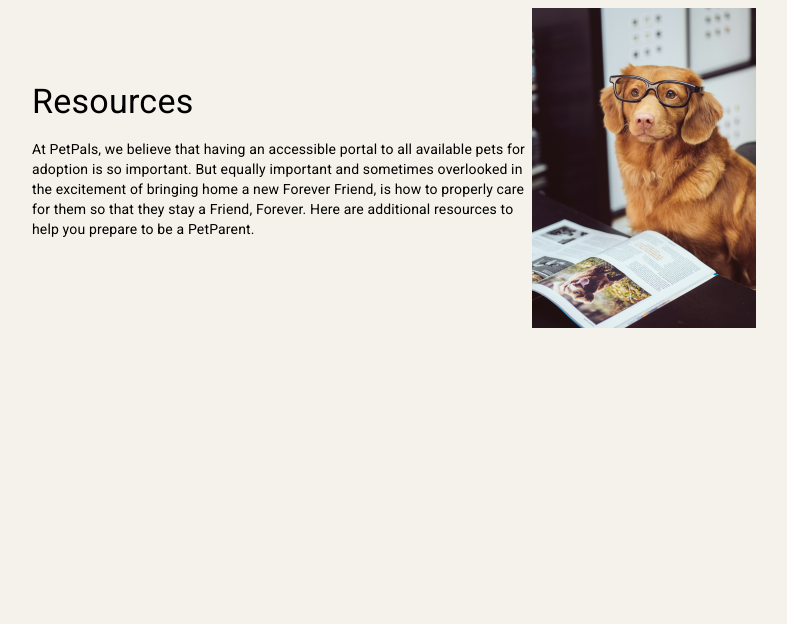
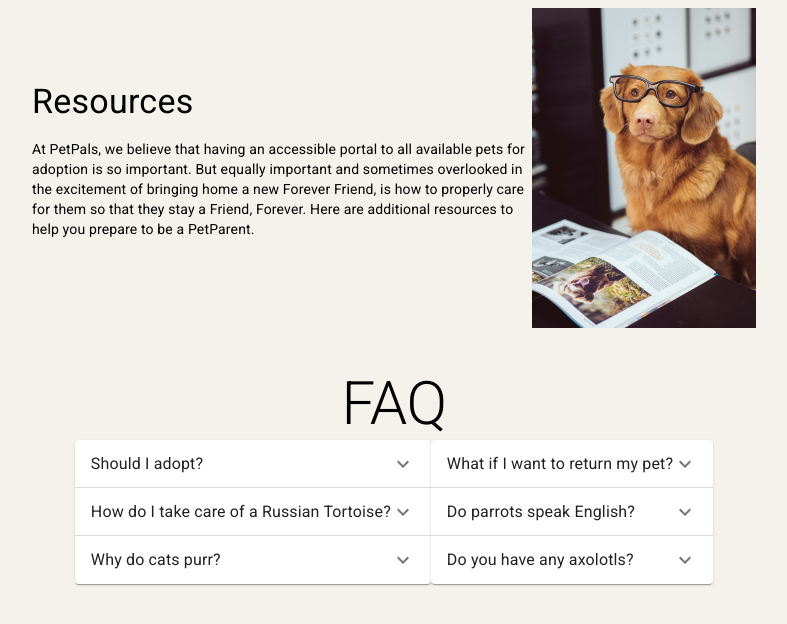
Before and after one commit to Code-the-Dream-School/ffprac-team3-front, a React (Vite) app: page /resources in a window 1280 px wide. Shown: the top 624 px of the page, without its empty margins (246-1033 px from the left). Built offline with nearby package versions, Linux system fonts and the light colour scheme.

Commit message:
add FAQ component w/ reusable Accordion for Q&As

```diff
--- /dev/null
+++ b/src/components/FAQ.tsx
@@ -0,0 +1,80 @@
+import React from "react";
+import {
+    Box,
+    Typography,
+    Accordion,
+    AccordionDetails,
+    AccordionSummary
+} from "@mui/material";
+import { KeyboardArrowDown } from "@mui/icons-material";
+
+const FAQAccordion = ({ question, answer }) => {
+    return (
+        <>
+            <Accordion>
+                <AccordionSummary
+                    expandIcon={<KeyboardArrowDown />}
+                >
+                    <Typography>{question}</Typography>
+                </AccordionSummary>
+
+                <AccordionDetails>
+                    <Typography>{answer}</Typography>
+                </AccordionDetails>
+            </Accordion>
+        </>
+    )
+}
+
+const FAQ = () => {
+    return (
+        <>
+            <Typography
+                variant="h2"
+                textAlign="center"
+                mt={5}
+            >
+                FAQ
+            </Typography>
+
+            <Box display="flex" justifyContent="center">
+                <Box>
+                    <FAQAccordion
+                        question={"Should I adopt?"}
+                        answer={"Answer..."}
+                    />
+
+                    <FAQAccordion
+                        question={"How do I take care of a Russian Tortoise?"}
+                        answer={"Answer..."}
+                    />
+
+                    <FAQAccordion
+                        question={"Why do cats purr?"}
+                        answer={"Answer..."}
+                    />
+                </Box>
+
+
+                <Box>
+                    <FAQAccordion
+                        question={"What if I want to return my pet?"}
+                        answer={"Answer..."}
+                    />
+
+                    <FAQAccordion
+                        question={"Do parrots speak English?"}
+                        answer={"Answer..."}
+                    />
+
+                    <FAQAccordion
+                        question={"Do you have any axolotls?"}
+                        answer={"Answer..."}
+                    />
+                </Box>
+            </Box >
+        </>
+    )
+}
+
+export default FAQ
--- a/src/pages/ResourcesPage.tsx
+++ b/src/pages/ResourcesPage.tsx
@@ -1,11 +1,13 @@
 import React from "react";
 import { Typography, Box } from "@mui/material";
 import ResHeroBanner from "../components/ResHeroBanner";
+import FAQ from "../components/FAQ";
 
 const ResourcesPage = () => {
     return (
         <>
             <ResHeroBanner />
+            <FAQ />
         </>
     )
 }
```
